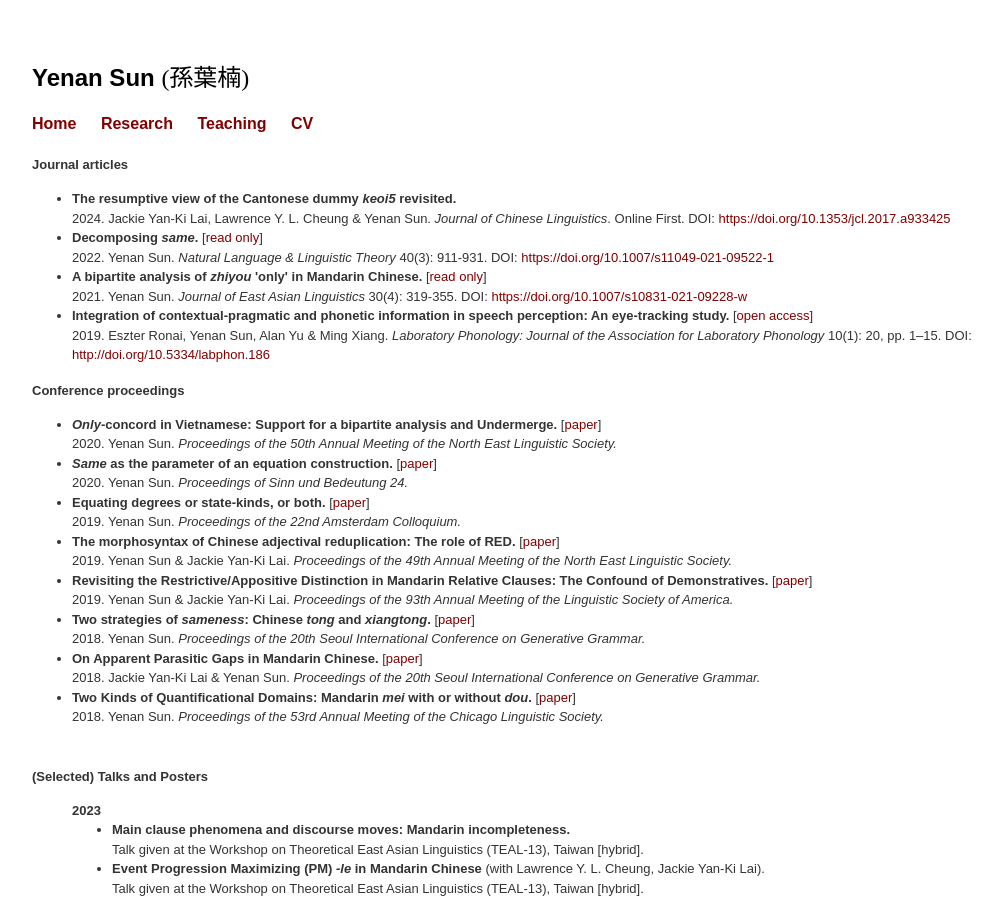
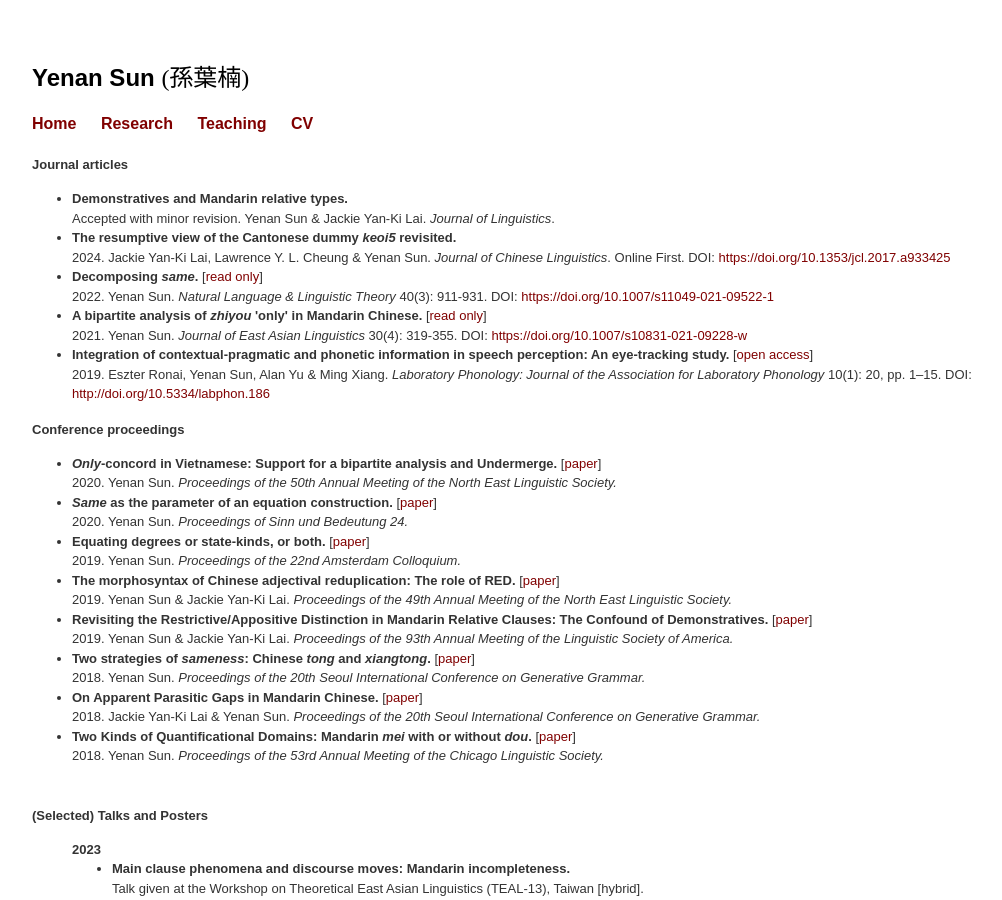
Before and after one commit to yenan09/yenan09.github.io, a Jekyll site: the page built from pub.html, in a window 1280 px wide and 900 px high. Shown: the whole window, without its empty margins (68-1070 px from the left). Built offline with Jekyll 4.4.1, drawn with Linux system fonts in a browser that asks for light colours.

Commit message:
Oct 3 JofLing

```diff
--- a/pub.html
+++ b/pub.html
@@ -10,6 +10,9 @@
 
 <b>Journal articles</b>
   <ul>
+
+    <li><b>Demonstratives and Mandarin relative types.</b> <br>
+        Accepted with minor revision. Yenan Sun & Jackie Yan-Ki Lai. <i> Journal of Linguistics</i>.
 
     <li><b>The resumptive view of the Cantonese dummy <i>keoi5</i> revisited.</b> <br>
         2024. Jackie Yan-Ki Lai, Lawrence Y. L. Cheung & Yenan Sun. <i> Journal of Chinese Linguistics</i>. Online First. DOI: <a href="https://doi.org/10.1353/jcl.2017.a933425" title="dsame">https://doi.org/10.1353/jcl.2017.a933425</a>
```
